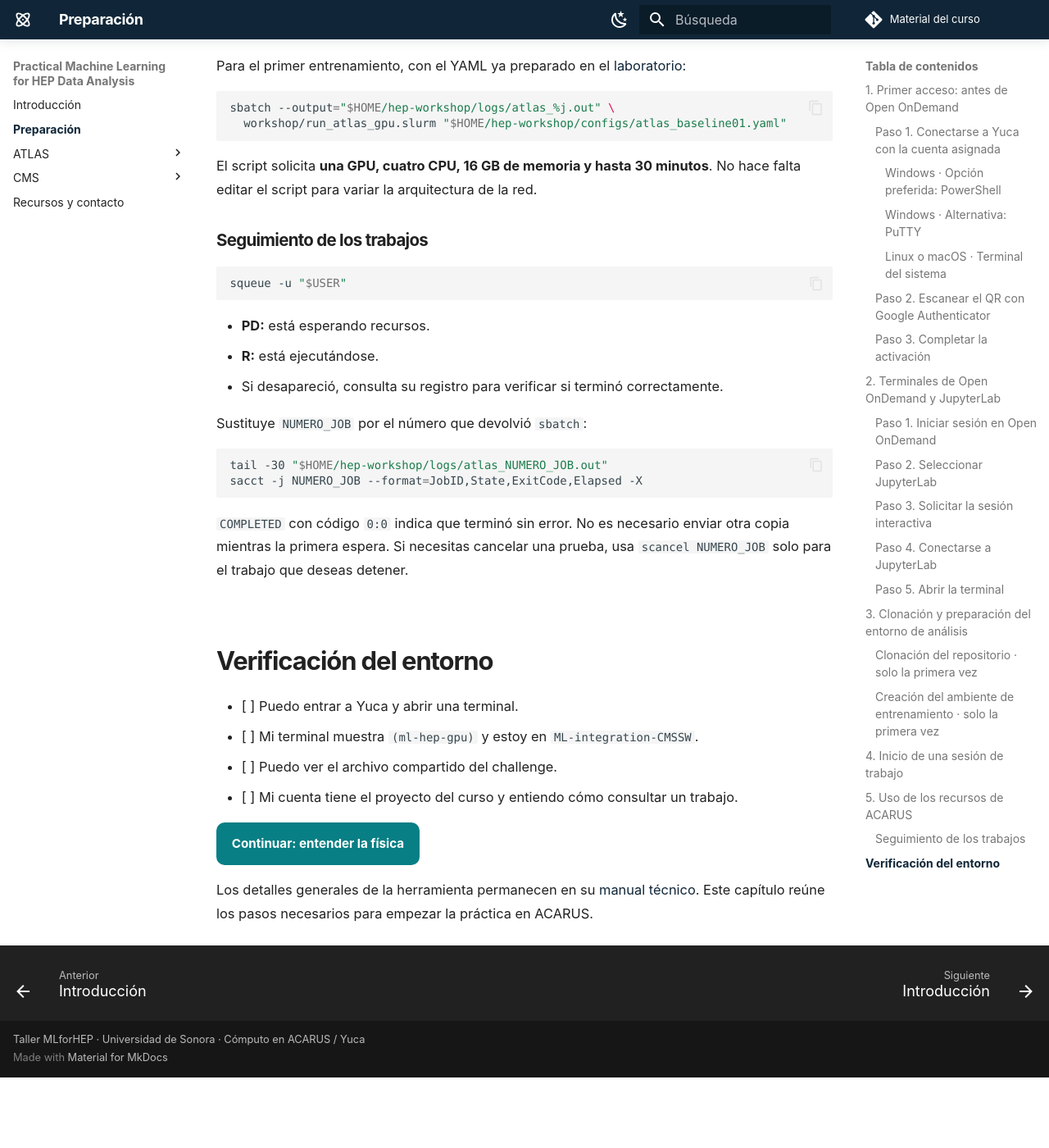
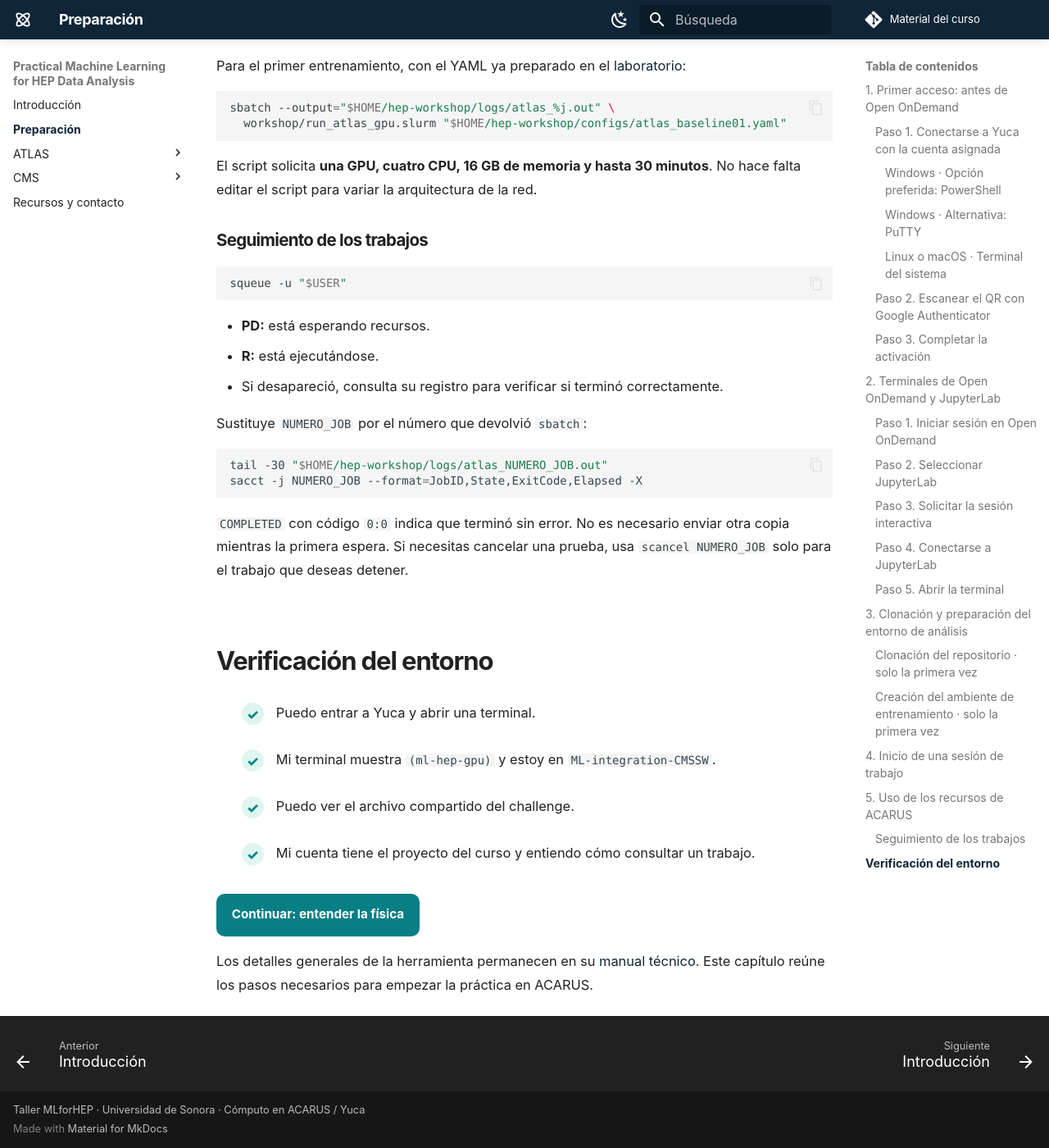
Before and after one commit to castaned/practical-ml-hep, an MkDocs documentation site: the page built from docs/preparacion.md, in a window 1280 px wide and 1400 px high, scrolled down 10323 px. Shown: the whole window at 82% size. Built offline with MkDocs 1.6.1 and Material for MkDocs 9.7.7, drawn with Linux system fonts in a browser that asks for light colours; comment, search, counter and statistics services are not loaded; before the commit the page ends 11637 px from its top, so only the background shows below that.

Commit message:
Style environment verification with teal check icons

```diff
--- a/docs/preparacion.md
+++ b/docs/preparacion.md
@@ -253,10 +253,12 @@ sacct -j NUMERO_JOB --format=JobID,State,ExitCode,Elapsed -X
 
 ## Verificación del entorno
 
-- [ ] Puedo entrar a Yuca y abrir una terminal.
-- [ ] Mi terminal muestra `(ml-hep-gpu)` y estoy en `ML-integration-CMSSW`.
-- [ ] Puedo ver el archivo compartido del challenge.
-- [ ] Mi cuenta tiene el proyecto del curso y entiendo cómo consultar un trabajo.
+<ul class="environment-checks">
+<li>Puedo entrar a Yuca y abrir una terminal.</li>
+<li>Mi terminal muestra <code>(ml-hep-gpu)</code> y estoy en <code>ML-integration-CMSSW</code>.</li>
+<li>Puedo ver el archivo compartido del challenge.</li>
+<li>Mi cuenta tiene el proyecto del curso y entiendo cómo consultar un trabajo.</li>
+</ul>
 
 [Continuar: entender la física](fisica.md){ .md-button .md-button--primary }
 
--- a/docs/stylesheets/course.css
+++ b/docs/stylesheets/course.css
@@ -196,3 +196,8 @@ body { font-family:Inter,"Segoe UI",Arial,sans-serif; }
 [data-md-color-scheme=slate] .agenda-time,[data-md-color-scheme=slate] .deliverable-number { color:#9dd9ce; }
 @media(max-width:900px) { .workshop-agenda { grid-template-columns:1fr; } .agenda-deliverables { grid-template-columns:repeat(2,minmax(0,1fr)); } }
 @media(max-width:450px) { .agenda-deliverables { grid-template-columns:1fr; } }
+
+.md-typeset .environment-checks { list-style:none; padding:0; margin:1rem 0 1.4rem; }
+.md-typeset .environment-checks li { position:relative; margin:0 0 .7rem; padding:.4rem 0 .4rem 2.1rem; line-height:1.65; }
+.environment-checks li::before { content:'✓'; position:absolute; left:0; top:.45rem; width:1.35rem; height:1.35rem; display:grid; place-items:center; border-radius:50%; background:#e0f5ef; color:#00878a; font-weight:800; font-size:.85rem; }
+[data-md-color-scheme=slate] .environment-checks li::before { background:#204844; color:#a7e9d8; }
--- a/mkdocs.yml
+++ b/mkdocs.yml
@@ -42,7 +42,7 @@ markdown_extensions:
   - attr_list
   - md_in_html
 extra_css:
-  - stylesheets/course.css?v=12
+  - stylesheets/course.css?v=13
 extra_javascript:
   - javascripts/explorer.js
   - javascripts/results.js
```
